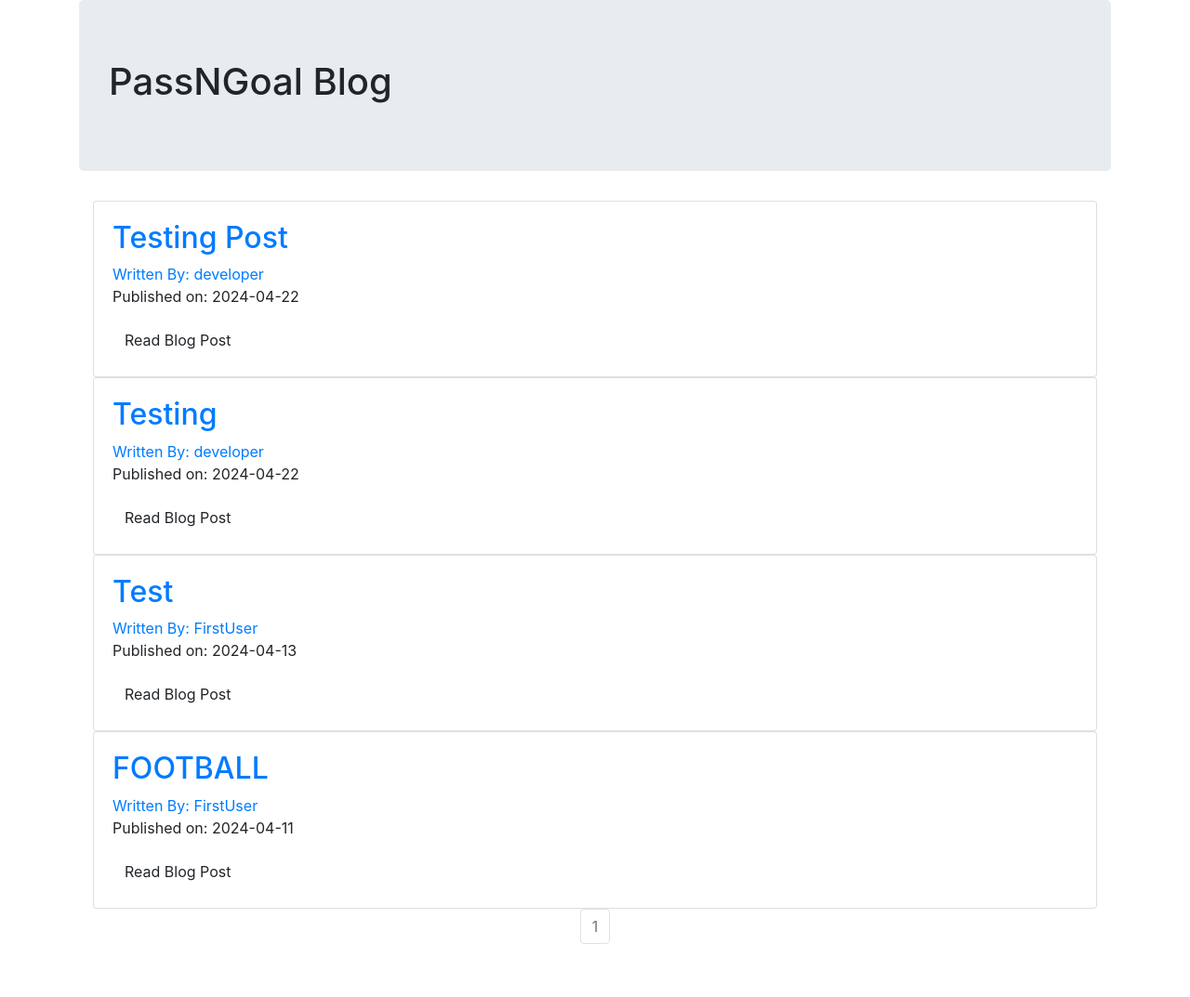
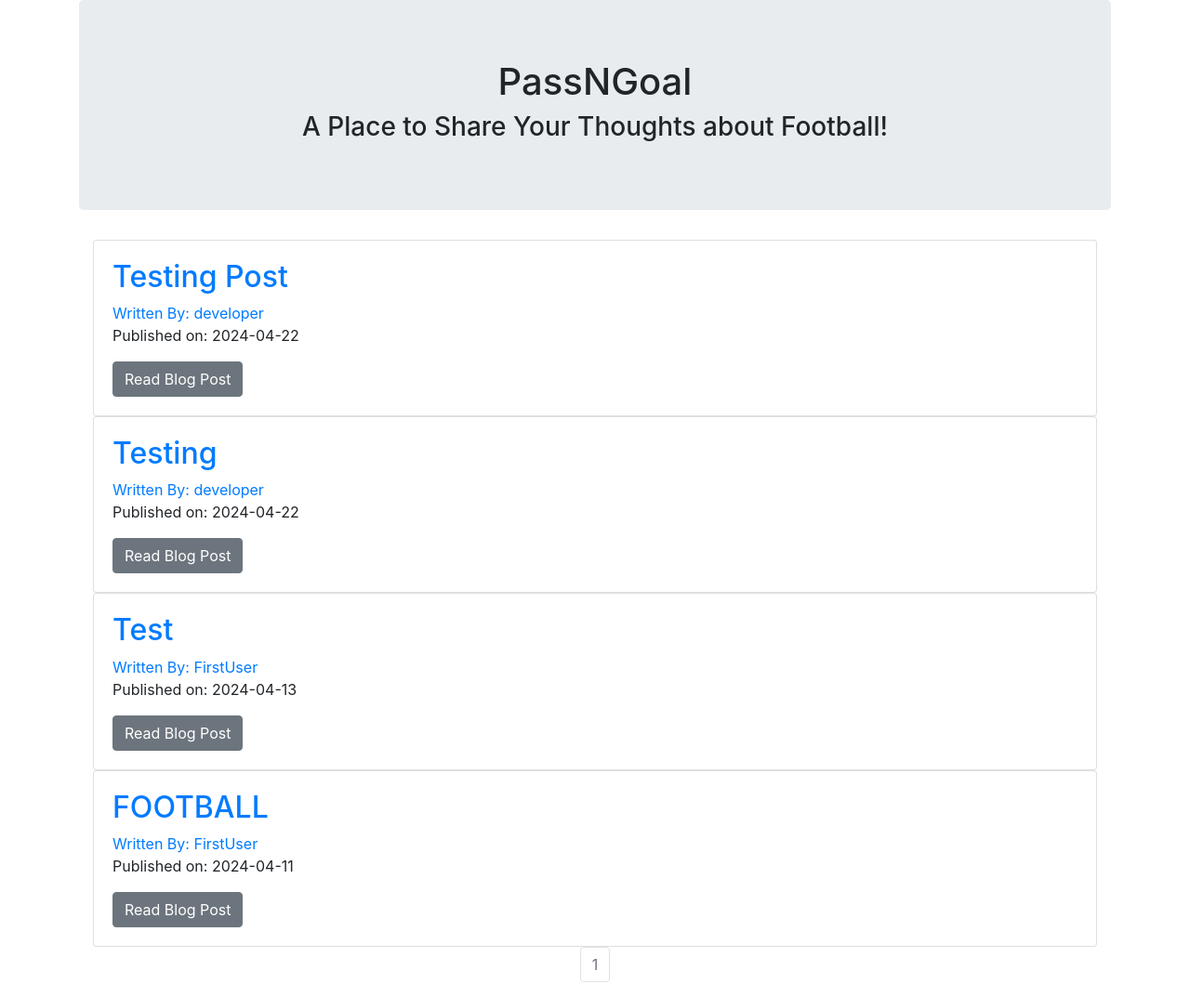
Before and after one commit to Fuyu0930/PassNGoal, a Flask app: page / in a window 1280 px wide. Shown: the part 56-1129 px from the top of the page at 93% size. Before the commit the page ends 1072 px from the top, so only its background shows below. Run offline with Flask 3, Linux system fonts and the light colour scheme; data comes from the database, SQL or seed files in the repository.

Commit message:
In the home page, add post button and change its color

```diff
--- a/PassNGoalBlog/templates/index.html
+++ b/PassNGoalBlog/templates/index.html
@@ -1,7 +1,8 @@
 {% extends "base.html" %}
 {% block content %}
-    <div class = "jumbotron">
-        <h1> PassNGoal Blog </h1>
+    <div class = "jumbotron text-center">
+        <h1> PassNGoal </h1>
+        <h3> A Place to Share Your Thoughts about Football! </h3>
     </div>
 
     <div class = "container">
@@ -11,7 +12,11 @@
                     <h2><a class = 'card-title', href="{{url_for('blog_posts.blog_post', blog_post_id = post.id)}}">{{post.title}}</a></h2>
                     <a href = "{{url_for('users.user_posts', username = post.author.username)}}">Written By: {{post.author.username}}</a>
                     <p>Published on: {{post.date.strftime('%Y-%m-%d')}}</p>
-                    <a class = "btn btn-primar" href="{{url_for('blog_posts.blog_post', blog_post_id = post.id)}}">Read Blog Post</a>
+                    <button type="button" class="btn btn-secondary">
+                        <a href="{{url_for('blog_posts.blog_post', blog_post_id = post.id)}}" style="color: white; text-decoration: none;">
+                            Read Blog Post
+                        </a>
+                    </button>
                 </div>
             </div>
         {% endfor %}
```
